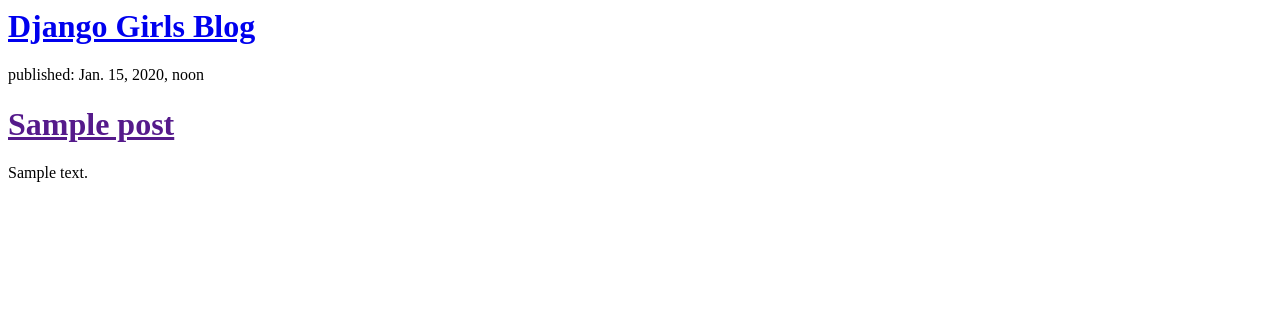
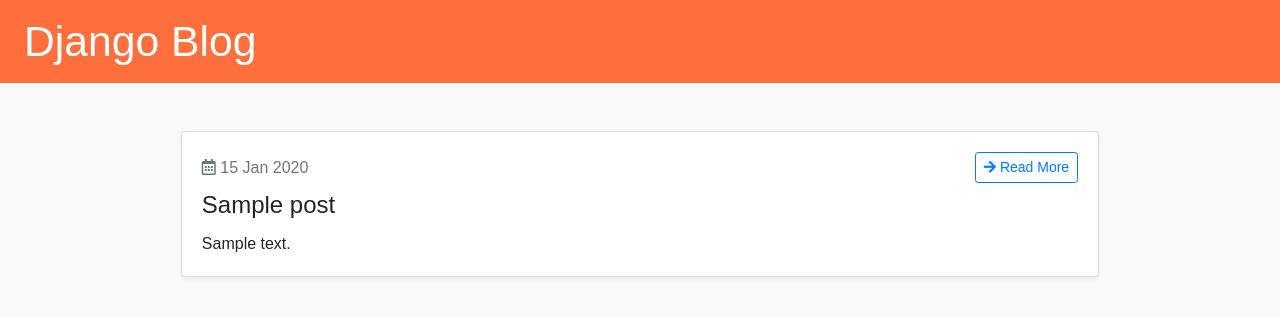
Before and after one commit to 00-hidan-00/first_project_djangogirls, a Django app: page / in a window 1280 px wide. Shown: the top 317 px of the page. Run offline with Django 5.2, Linux system fonts and the light colour scheme; tables that the repository leaves empty hold one stand-in row (values such as "Sample post"); some libraries are stand-ins or nearby versions.

Commit message:
💫 Add post_list.html

```diff
--- a/blog/templates/blog/post_list.html
+++ b/blog/templates/blog/post_list.html
@@ -1,18 +1,22 @@
-<html>
-<head>
-    <title>Django Girls blog</title>
-</head>
-<body>
-<div>
-    <h1><a href="/">Django Girls Blog</a></h1>
+{% extends 'blog/base.html' %}
+
+{% block content %}
+<div class="post-list">
+    {% for post in posts %}
+    <div class="card mb-4 shadow-sm rounded">
+        <div class="card-body">
+            <div class="d-flex justify-content-between align-items-center mb-2">
+                <div class="text-muted">
+                    <i class="far fa-calendar-alt"></i> {{ post.published_date|date:"d M Y" }}
+                </div>
+                <a href="{% url 'post_detail' pk=post.pk %}" class="btn btn-sm btn-outline-primary">
+                    <i class="fas fa-arrow-right"></i> Read More
+                </a>
+            </div>
+            <h4 class="card-title">{{ post.title }}</h4>
+            <p class="card-text">{{ post.text|truncatechars:250 }}</p>
+        </div>
+    </div>
+    {% endfor %}
 </div>
-
-{% for post in posts %}
-<div>
-    <p>published: {{ post.published_date }}</p>
-    <h1><a href="">{{ post.title }}</a></h1>
-    <p>{{ post.text|linebreaksbr }}</p>
-</div>
-{% endfor %}
-</body>
-</html>
+{% endblock %}
```
